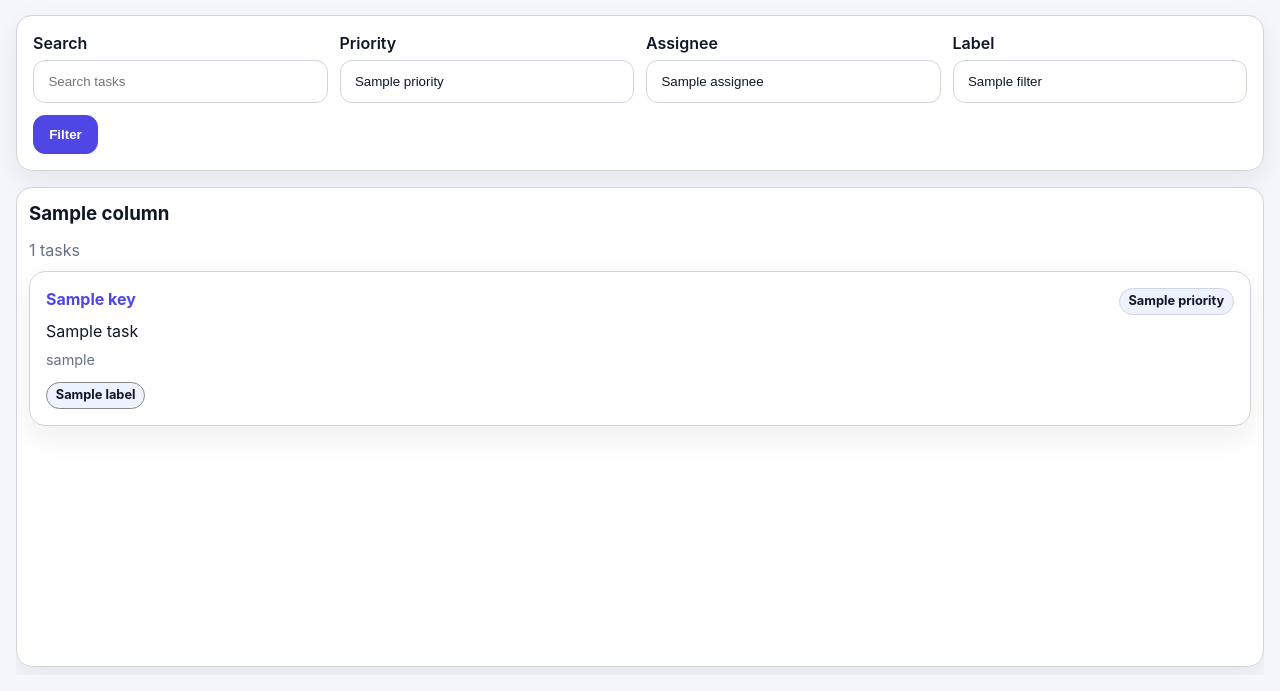
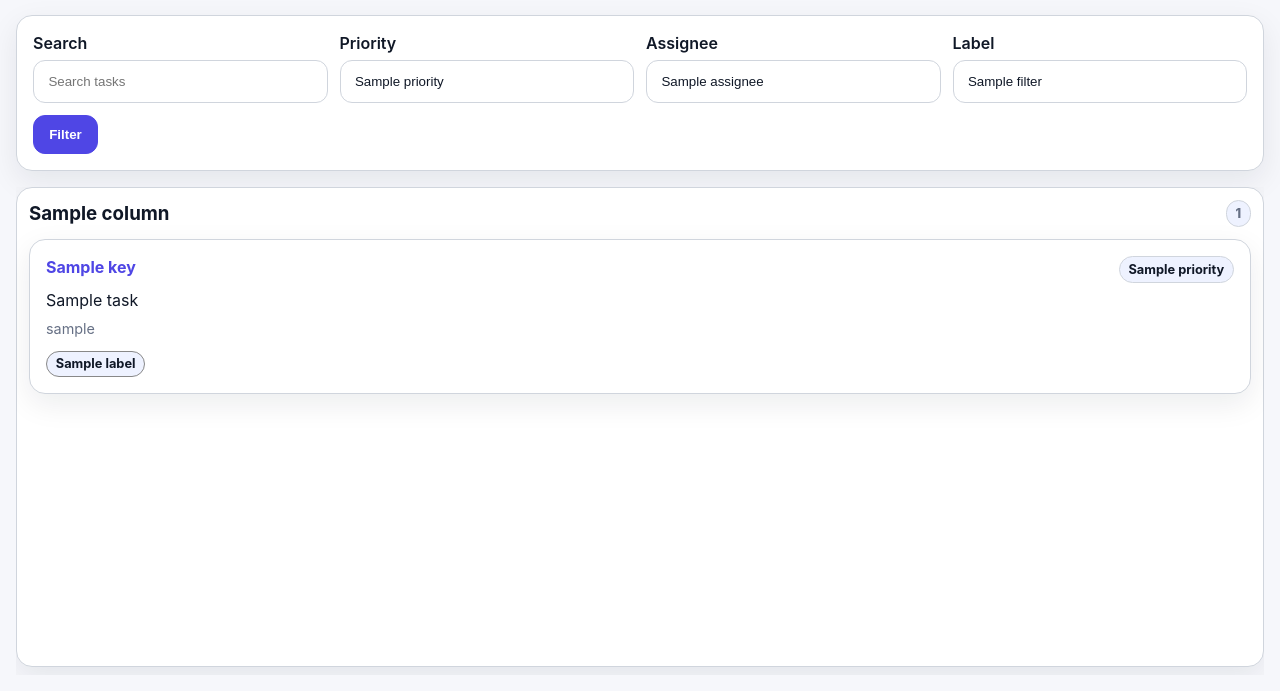
Before and after one commit to rozen-labs/rozen-kanban, a Django app: template templates/boards/board.html in a window 1280 px wide. Shown: the part 223-914 px from the top of the page. Run offline with Django 5.2, Linux system fonts and the light colour scheme; the template is opened without the code that fills it: most values are stand-ins (such as "Sample title", 1, 10 or a date in 2020).

Commit message:
Show board column counts

```diff
--- a/static/css/app.css
+++ b/static/css/app.css
@@ -75,7 +75,12 @@ label { display: block; font-weight: 600; margin-bottom: 0.35rem; }
   overflow-x: auto; padding-bottom: 0.5rem;
 }
 .column { min-height: 60vh; padding: 0.75rem; }
-.column h3 { margin: 0 0 0.75rem; }
+.column-header {
+  display: flex; justify-content: space-between; align-items: center; gap: 0.75rem;
+  margin: 0 0 0.75rem;
+}
+.column-header h3 { margin: 0; }
+.column-count { color: var(--muted); font-weight: 800; }
 .task-card { margin-bottom: 0.75rem; cursor: grab; }
 .task-card:active { cursor: grabbing; }
 .task-card.dragging { opacity: 0.45; }
--- a/templates/boards/board.html
+++ b/templates/boards/board.html
@@ -24,11 +24,12 @@
 
 <div class="board">
   {% for column in columns %}
-    <section class="panel column" data-column-id="{{ column.id }}">
-      <h3>{{ column.name }}</h3>
-      <div class="muted" style="margin-bottom:.5rem">{{ column.tasks.count }} tasks</div>
-      {% for task in tasks %}
-        {% if task.column_id == column.id %}
+    <section class="panel column" data-column-id="{{ column.column.id }}">
+      <h3 class="column-header">
+        <span>{{ column.column.name }}</span>
+        <span class="badge column-count">{{ column.count }}</span>
+      </h3>
+      {% for task in column.tasks %}
         <article class="card task-card" draggable="true" data-task-id="{{ task.key }}">
           <div class="topline" style="margin-bottom:.35rem">
             <strong><a href="{% url 'task_detail' task.key %}">{{ task.key }}</a></strong>
@@ -42,7 +43,6 @@
             {% endfor %}
           </div>
         </article>
-        {% endif %}
       {% endfor %}
     </section>
   {% endfor %}
```
Also changed, not shown: apps/boards/views.py (+14 -3 lines), tests/test_board_counts.py (added, +44 -0 lines). Lines whose indentation alone changed are shown as unchanged.
